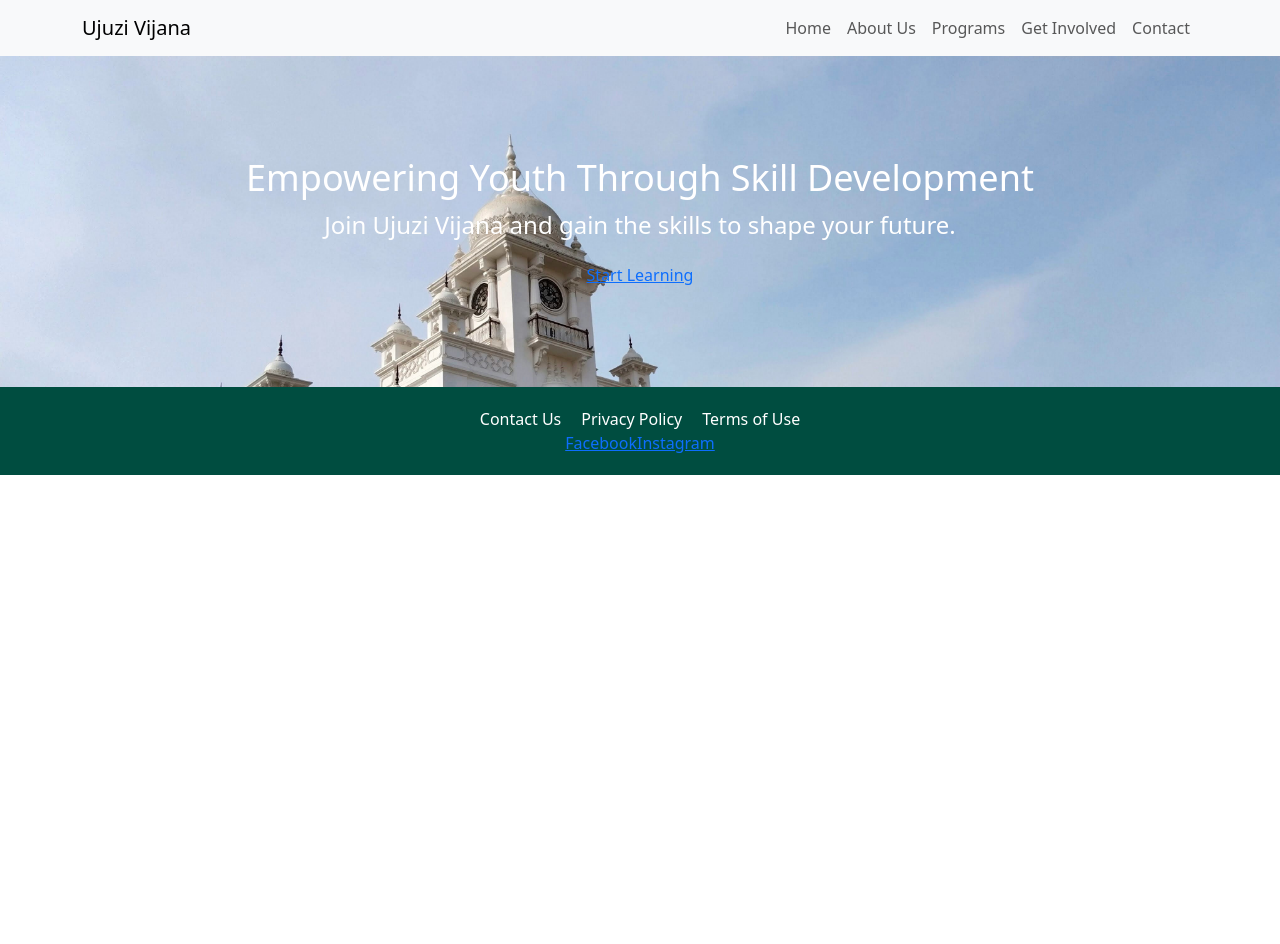
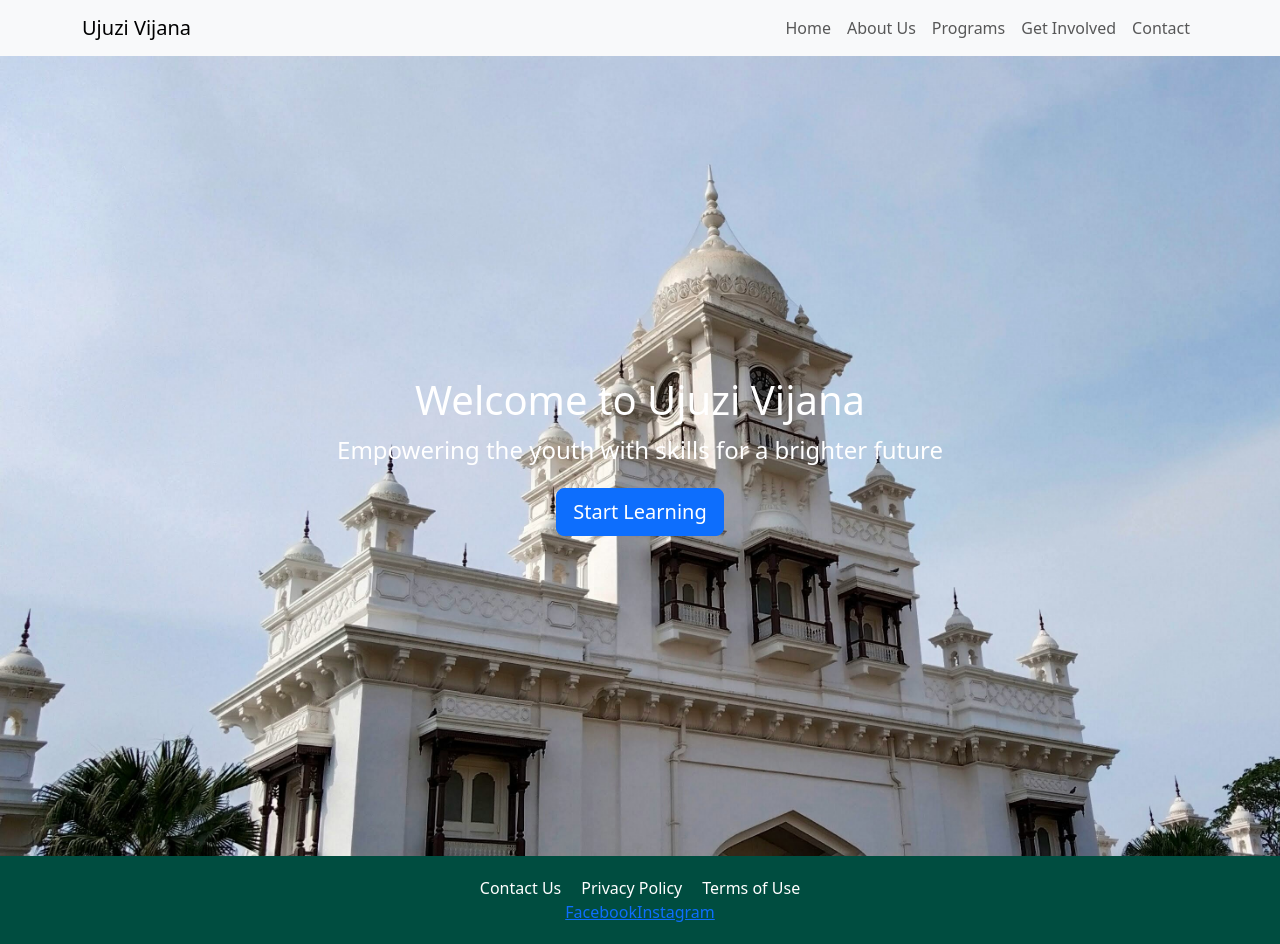
Before and after one commit to kipngenohaaron/Ujuzi-Vijana-, a React (Create React App) app: page / in a window 1280 px wide. Before the commit the page ends 800 px from the top, so only its background shows below. Built offline with nearby package versions, Linux system fonts and the light colour scheme.

Commit message:
hero section styled

```diff
--- a/src/components/Hero.js
+++ b/src/components/Hero.js
@@ -1,11 +1,27 @@
-import React from "react";
+// import React from "react";
+
+// function Hero() {
+//   return (
+//     <section className="hero">
+//       <h2>Empowering Youth Through Skill Development</h2>
+//       <p>Join Ujuzi Vijana and gain the skills to shape your future.</p>
+//       <a href="#get-involved" className="cta-button">Start Learning</a>
+//     </section>
+//   );
+// }
+
+// export default Hero;
+import React from 'react';
+import heroImage from '../assets/hero-image.jpg';  // Make sure this image exists
 
 function Hero() {
   return (
-    <section className="hero">
-      <h2>Empowering Youth Through Skill Development</h2>
-      <p>Join Ujuzi Vijana and gain the skills to shape your future.</p>
-      <a href="#get-involved" className="cta-button">Start Learning</a>
+    <section className="hero d-flex justify-content-center align-items-center" style={{ backgroundImage: `url(${heroImage})`, backgroundSize: 'cover', height: '100vh' }}>
+      <div className="text-center text-white">
+        <h1>Welcome to Ujuzi Vijana</h1>
+        <p>Empowering the youth with skills for a brighter future</p>
+        <a href="#programs" className="btn btn-primary btn-lg">Start Learning</a>
+      </div>
     </section>
   );
 }
```
